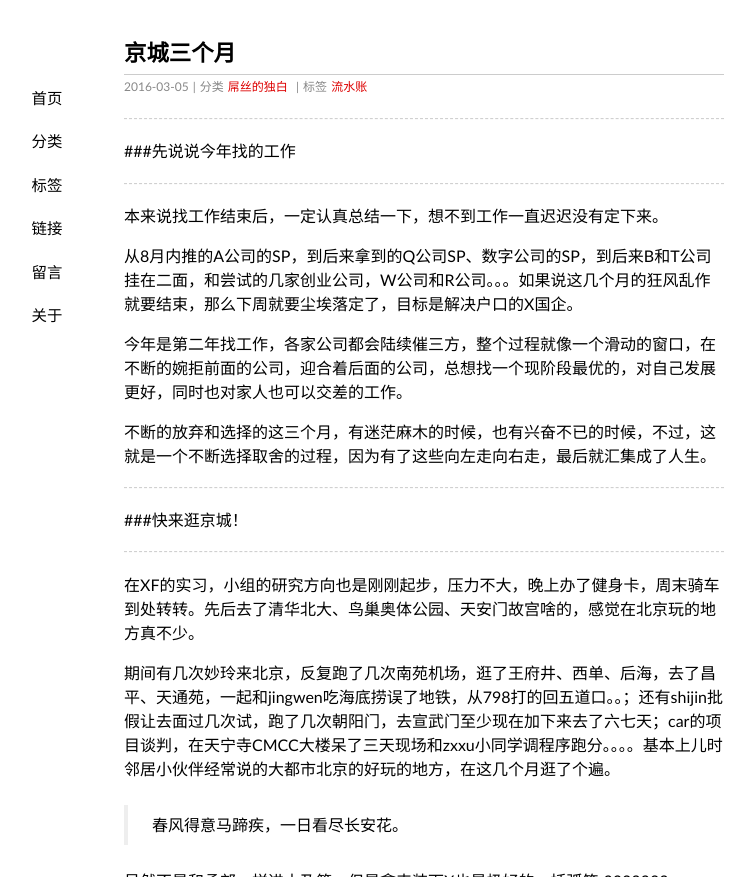
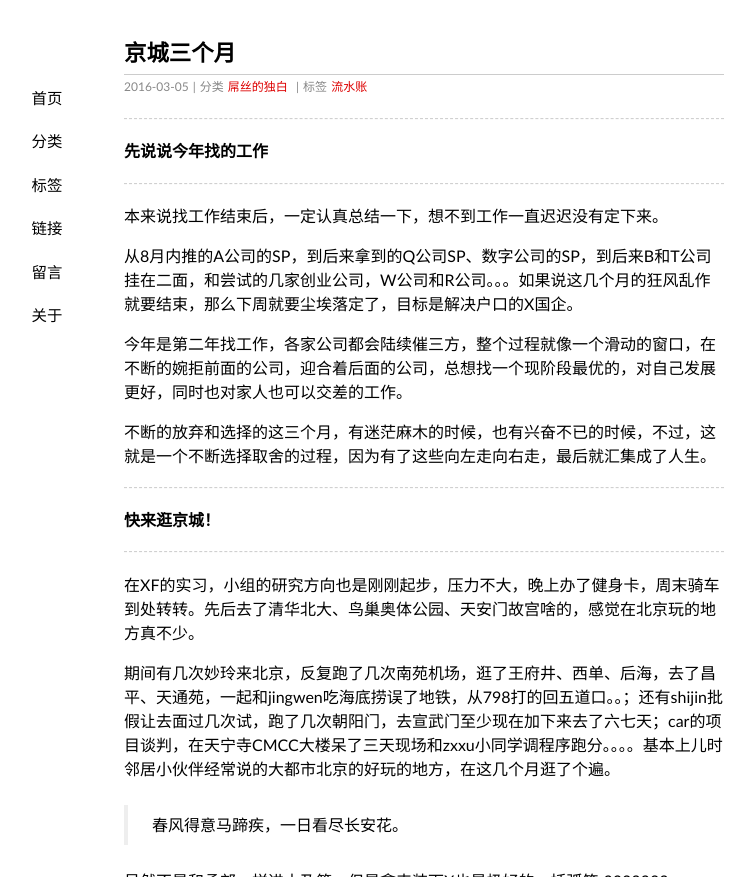
Before and after one commit to lizekui/lizekui.github.io, a Jekyll site: the page built from _posts/2016-03-05-three-months-in-beijing.md, in a window 1280 px wide and 900 px high, cut to the strip 0-877 px from the top of the window. Shown: the whole strip, without its empty margins (216-971 px from the left). Built offline with Jekyll 4.4.1, drawn with Linux system fonts in a browser that asks for light colours; some web fonts are replaced; comment, search, counter and statistics services are not loaded; some of the changed text lies outside the part shown.

```diff
--- a/_posts/2016-03-05-three-months-in-beijing.md
+++ b/_posts/2016-03-05-three-months-in-beijing.md
@@ -7,7 +7,7 @@ tags: 流水账
 
 ---
 
-###先说说今年找的工作
+**先说说今年找的工作**
 
 ---
 本来说找工作结束后，一定认真总结一下，想不到工作一直迟迟没有定下来。
@@ -20,7 +20,7 @@ tags: 流水账
 
 ---
 
-###快来逛京城！
+**快来逛京城！**
 
 ---
 在XF的实习，小组的研究方向也是刚刚起步，压力不大，晚上办了健身卡，周末骑车到处转转。先后去了清华北大、鸟巢奥体公园、天安门故宫啥的，感觉在北京玩的地方真不少。
@@ -32,16 +32,14 @@ tags: 流水账
 虽然不是和孟郊一样进士及第，但是拿来装下X也是极好的。括弧笑 2333333
 
 __【潘石屹的楼】__
-
 ![潘石屹的楼](http://7xlhxb.com1.z0.glb.clouddn.com/569875500931372042.jpg)
 
 __【CMCC楼下】__
-
 ![CMCC楼下](http://7xlhxb.com1.z0.glb.clouddn.com/724975430832131241.jpg)
 
 ---
 
-###实习有什么趣事呢？
+**实习有什么趣事呢？**
 
 ---
 分配的活是做coreference resolution，这个领域bill lang、myzhang、qyyin都有做过，应该qyyin使用的RNN是state-of-the-art的方法，但是hold不住阅读理解的语料啊。。。
@@ -51,15 +49,13 @@ car委以重任，去CMCC谈判，在国际金融大厦，面对两三位采购
 在X国企的试用期，认识了很多朋友，最开始打电话叫我去面试的pli老师，后面证明是副处级别。。。还有一路帮忙的bsong老师，还有一起试用的十位同学。。。当时正值寒冬，早上披星戴月地从五道口出发，711买个包子豆浆，最后迎着宣武门西大街充满希望的阳光，进入试用场地打开公司的灯，等wding老师第一个来(确实是职位越高，上班的时间越习惯更早)
 
 __【东方孕育着生机】__
-
 ![东方孕育着生机](http://7xlhxb.com1.z0.glb.clouddn.com/117343104877257173.jpg)
 
 __【上铺的兄弟们】__
-
 ![上铺的兄弟们](http://7xlhxb.com1.z0.glb.clouddn.com/872057662182934536.jpg)
 
 ---
-###后记
+**后记**
 
 ---
 
```
